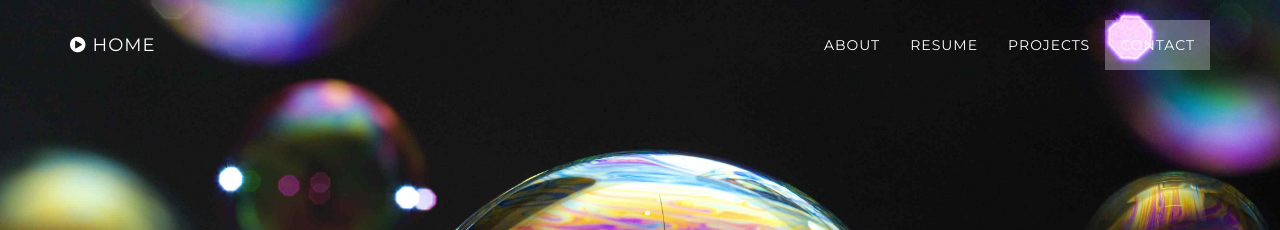
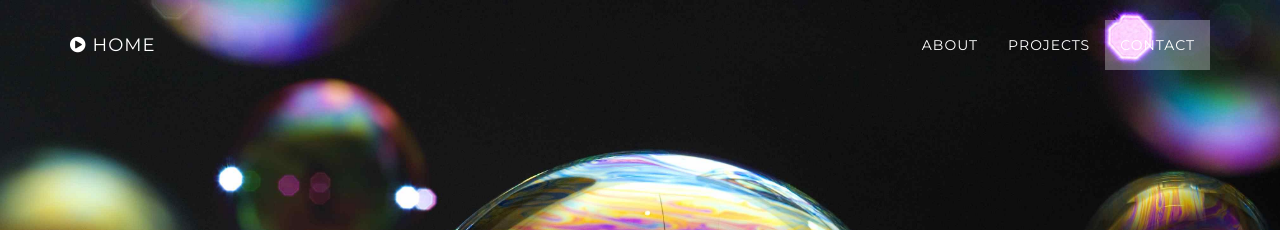
Before and after one commit to Crozza71/Crozza71.github.io, a Jekyll site: the page built from index.html, in a window 1280 px wide. Shown: the top 230 px of the page. Built offline with Jekyll 4.4.1, drawn with Linux system fonts in a browser that asks for light colours.

Commit message:
resume taken out

```diff
--- a/_includes/nav.html
+++ b/_includes/nav.html
@@ -21,10 +21,7 @@
                         <a class="page-scroll" href="#about">About</a>
                     </li>
                     <li>
-                        <a class="page-scroll" href="#download">Resume</a>
-                    </li>
-                    <li>
-                        <a class="page-scroll" href="#projects">Projects</a>
+                        <a class="page-scroll" href="#download">Projects</a>
                     </li>
 
                     <li>
```
Also changed, not shown: _includes/resume.html (line endings or trailing spaces).
